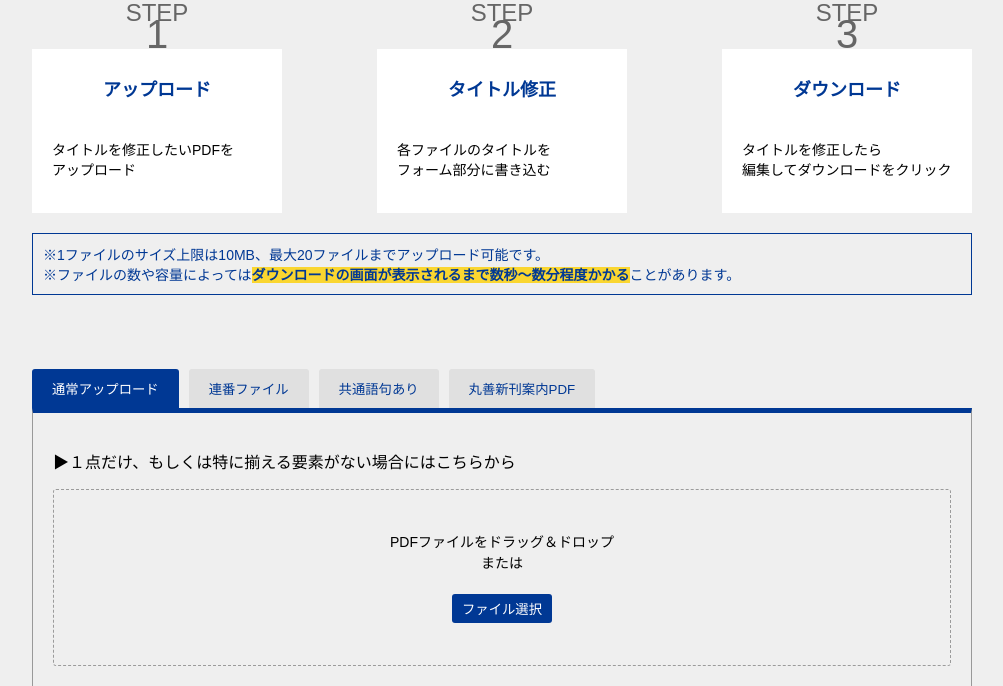
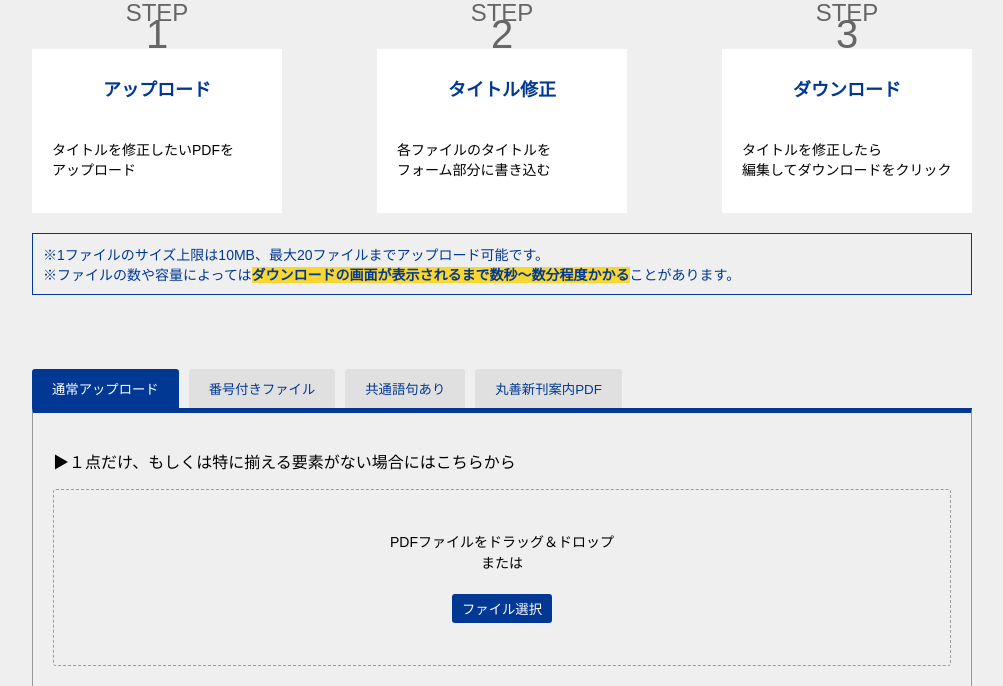
Before and after one commit to y2photo/pdf-metadata-editor, a FastAPI app: page / in a window 1280 px wide. Shown: the part 172-858 px from the top of the page, without its empty margins (138-1141 px from the left). Run offline with FastAPI, Linux system fonts and the light colour scheme; the visitor is signed in with stand-in values (Sample User, id 1).

Commit message:
連番→番号付きの表記に変更

```diff
--- a/static/js/script.js
+++ b/static/js/script.js
@@ -199,7 +199,7 @@ document.addEventListener('DOMContentLoaded', () => {
                     <input type="text" id="prefix" name="prefix">
                 </div>
                 <div class="input-group">
-                    <label>連番の位置：</label>
+                    <label>番号の位置：</label>
                     <div class="radio-group">
                         <input type="radio" id="position-prefix" name="position-sequential" value="prefix" checked>
                         <label for="position-prefix">タイトルの前</label>
--- a/templates/index.html
+++ b/templates/index.html
@@ -62,7 +62,7 @@
         <section class="tab-container">
             <div class="tabs">
                 <button class="tab active" data-tab="normal">通常アップロード</button>
-                <button class="tab" data-tab="sequential">連番ファイル</button>
+                <button class="tab" data-tab="sequential">番号付きファイル</button>
                 <button class="tab" data-tab="common">共通語句あり</button>
                 <button class="tab" data-tab="newrelease">丸善新刊案内PDF</button>
             </div>
@@ -81,9 +81,12 @@
                 </form>
             </div>
 
-            <!-- 連番 -->
+            <!-- 番号付き -->
             <div class="tab-content" id="sequential">
-                <p>▶︎連番になっているファイルの連番をそのまま活かしたい場合にはこちらから</p>
+                <p>▶︎番号が付いているファイルで番号も含めたタイトルにしたい場合にはこちらから<br>
+                ・連番の位置がタイトルの前だと　共通部分 + 番号 + タイトル<br>
+                ・連番の位置がタイトルの後だと　共通部分 + タイトル + 番号<br>
+                の並びになります。</p>
                 <div class="drop-area" id="drop-area-sequential">
                     <p>PDFファイルをドラッグ＆ドロップ<br>または</p>
                     <button type="button" class="select-button">ファイル選択</button>
```
